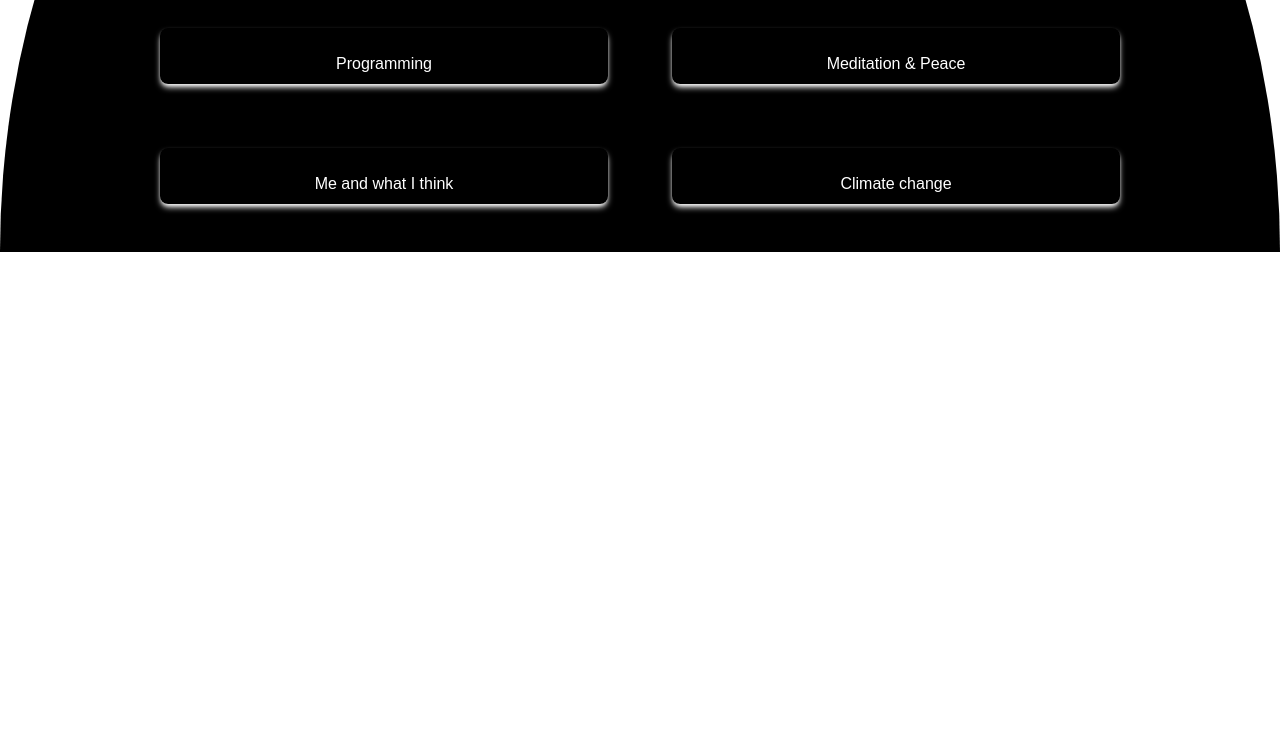
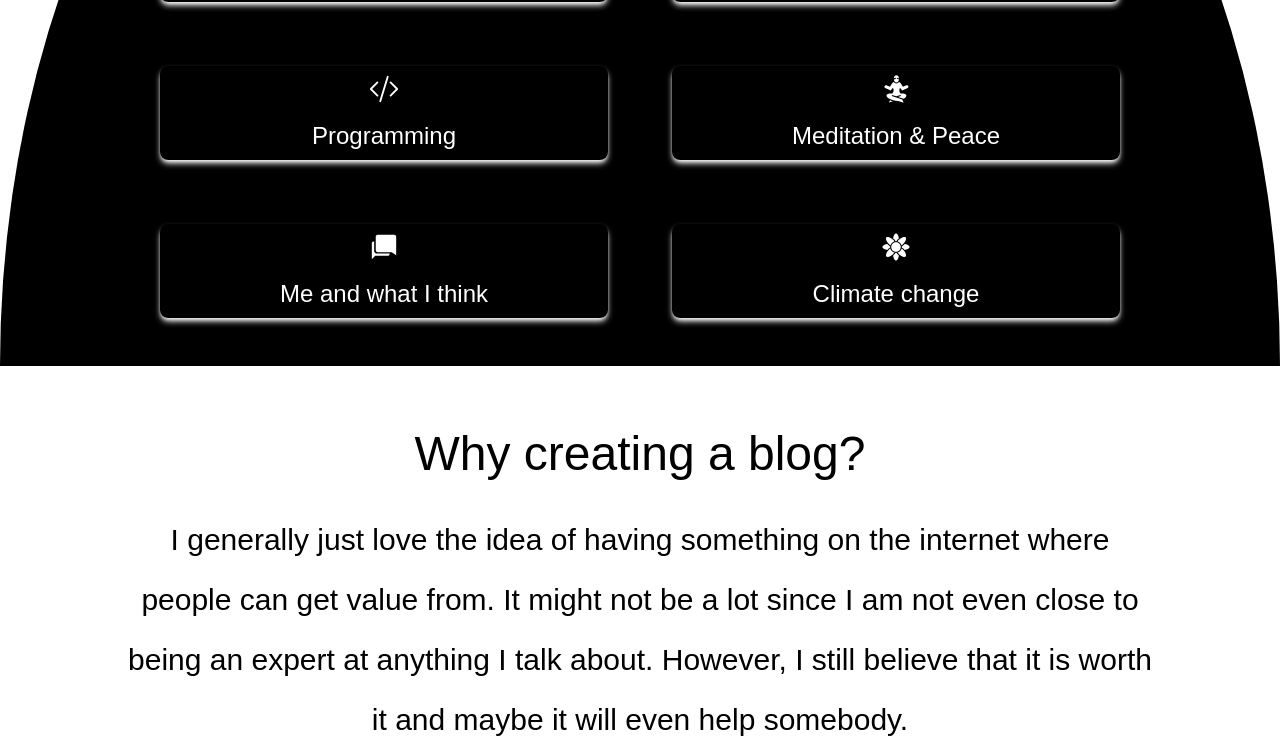
Before and after one commit to sudofinn/blog, a Next.js app: page / in a window 1280 px wide. Shown: the part 2160-2914 px from the top of the page. Before the commit the page ends 2412 px from the top, so only its background shows below. Built offline with nearby package versions, Linux system fonts and the light colour scheme; a web font is replaced by a local one.

Commit message:
Next 2 components for homepage

```diff
--- /dev/null
+++ b/components/home/TinyImprov.tsx
@@ -0,0 +1,11 @@
+import React from 'react'
+
+const TinyImprov = () => {
+    // make black wave ( other direciton than first w. tool , like on figma file overall design)
+    //last section, do the animated kute bubble
+  return (
+    <div>TinyImprov</div>
+  )
+}
+
+export default TinyImprov
--- a/components/home/Topics.tsx
+++ b/components/home/Topics.tsx
@@ -1,29 +1,47 @@
 import React from 'react'
+import Link from "next/link"
 
-import MdOutlineWork from "react-icons/md"
-import AiFillBook from "react-icons/ai"
-import BsCodeSlash from "react-icons/bs"
-import GiMeditation from "react-icons/gi"
-import IoMdChatbubbles from "react-icons/io"
-import GiDeadWoodBsFlower1 from "react-icons/gi"
-import GiWideArrowDunk from "react-icons/gi"
+import {MdOutlineWork} from "react-icons/md"
+import {AiFillBook} from "react-icons/ai"
+import{BsCodeSlash} from "react-icons/bs"
+import { GiMeditation} from "react-icons/gi"
+import {IoMdChatbubbles} from "react-icons/io"
+import {GiFlowerEmblem} from "react-icons/gi"
+import {GiWideArrowDunk} from "react-icons/gi"
 
 const Topics: React.FC  = () => {
   const techs = [
     {
       id: 1,
-      src: MdOutlineWork,
+      child  : (
+        <>
+           <MdOutlineWork size={30} />
+        </>
+      ),
+      href: "https://linkedin.com",
       title: "Productivity",
       style: "shadow-white",
     },
     {
       id: 2,
       src: AiFillBook,
+      child  : (
+        <>
+           <AiFillBook size={30} />
+        </>
+      ),
+      href: "https://linkedin.com",
       title: "All about books",
       style: "shadow-white",
     },
     {
       id: 3,
+      child  : (
+        <>
+           <BsCodeSlash size={30} />
+        </>
+      ),
+      href: "https://linkedin.com",
       src: BsCodeSlash,
       title: "Programming",
       style: "shadow-white",
@@ -31,18 +49,36 @@ const Topics: React.FC  = () => {
     {
       id: 4,
       src: GiMeditation,
+      child  : (
+        <>
+           <GiMeditation size={30} />
+        </>
+      ),
+      href: "https://linkedin.com",
       title: "Meditation & Peace",
       style: "shadow-white",
     },
     {
       id: 5,
       src: IoMdChatbubbles,
+      child  : (
+        <>
+           <IoMdChatbubbles size={30} />
+        </>
+      ),
+      href: "https://linkedin.com",
       title: "Me and what I think",
       style: "shadow-white",
     },
     {
       id: 6,
-      src: GiDeadWoodBsFlower1,
+      src: GiFlowerEmblem,
+      child  : (
+        <>
+           <GiFlowerEmblem size={30} />
+        </>
+      ),
+      href: "https://linkedin.com",
       title: "Climate change",
       style: "shadow-white",
     }
@@ -61,13 +97,16 @@ const Topics: React.FC  = () => {
         </div>
 
         <div className="w-full grid grid-cols-1 sm:grid-cols-2 gap-16 text-center text-white py-12 px-20 sm:px-8">
-          {techs.map(({ id, src, title, style }) => (
+          {techs.map(({ id, href, child, title, style }) => (
             <div
               key={id}
               className={`shadow-md hover:scale-105 duration-500 py-2 rounded-lg ${style}`}
             >
-
-              <p className="mt-4">{title}</p>
+               <a href={href} target="_blank"
+              rel="noreferrer"
+              className='flex justify-center items-center'
+              ><a>{child}</a></a>
+              <p className="mt-4 text-2xl">{title}</p>
             </div>
           ))}
         </div>
--- /dev/null
+++ b/components/home/WhyBlog.tsx
@@ -0,0 +1,21 @@
+import React from 'react'
+import Image from "next/image"
+
+import ManStanding from "../../assets/ManStandingWhyBlogPrim.svg"
+
+const WhyBlog: React.FC = () => {
+  return (
+    <div>
+        <div className='flex flex-col'>
+            <h1 className="text-5xl text-center mt-16">Why creating a blog?</h1>
+            <p className="text-black  text-3xl text-center mt-8 mx-16 sm:mx-32  leading-[60px]">I generally just love the idea of having something on the internet where
+                 people can get value from. It might not be a lot since I am not even close to
+                  being an expert at anything I talk about. However, I still believe that it
+                  is worth it and maybe it will even help somebody.    </p>
+            <Image className=" " src={ManStanding} alt="Man Standing" />
+        </div>
+    </div>
+  )
+}
+
+export default WhyBlog
--- a/pages/_app.tsx
+++ b/pages/_app.tsx
@@ -1,18 +1,4 @@
-import '../styles/globals.css'
-import type { AppProps } from 'next/app'
 
-function MyApp({ Component, pageProps }: AppProps) {
-  return  (
-      <Component {...pageProps} />
-
-  )
-}
-
-
-export default MyApp
-
-/*
--> use it if you get a hydration error
 
 import '../styles/globals.css'
 import type { AppProps } from 'next/app'
@@ -39,4 +25,3 @@ function MyApp({ Component, pageProps }: AppProps) {
 }
 
 export default MyApp
-*/
--- a/pages/index.tsx
+++ b/pages/index.tsx
@@ -2,6 +2,8 @@ import type { NextPage } from 'next'
 import Header from '../components/home/Header'
 import About from '../components/home/About'
 import Topics from '../components/home/Topics'
+import WhyBlog from '../components/home/WhyBlog'
+import TinyImprov from '../components/home/TinyImprov'
 
 const Home: NextPage = () => {
   return (
@@ -9,6 +11,8 @@ const Home: NextPage = () => {
       <Header />
       <About />
       <Topics />
+      <WhyBlog />
+      <TinyImprov />
 
     </div>
   )
```
Also changed, not shown: assets/ManStandingWhyBlogPrim.svg (added).
